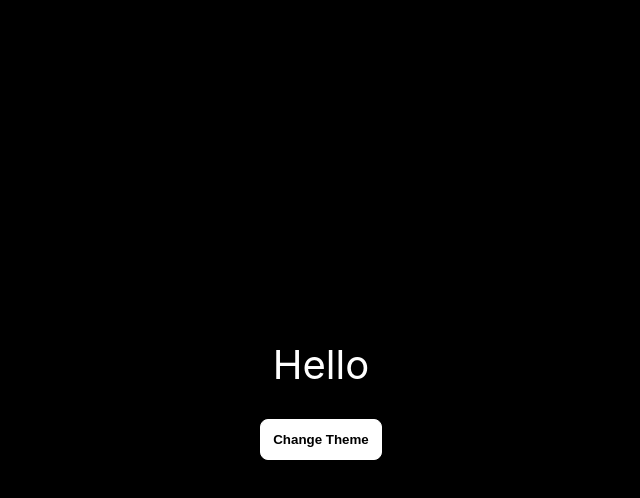
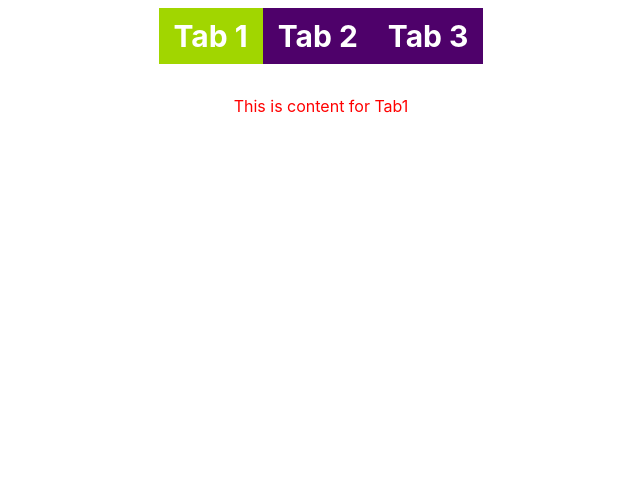
Before and after one commit to Shivani-Kangralkar/reactjs_interview_coding_part1, a React (Create React App) app: page / in a window 1280 px wide. Shown: the top 498 px of the page, without its empty margins (319-959 px from the left). Built offline with nearby package versions, Linux system fonts and the light colour scheme.

Commit message:
custom tabs

```diff
--- a/src/App.js
+++ b/src/App.js
@@ -1,12 +1,14 @@
 
 
 import './App.css';
+
 // import Star from './components/star-rating/Star';
 // import Accordian from './components/accordian/Accordian';
 // import Timer from './components/countdowmTimer/Timer'
 // import FilterProducts from './components/filterCategory/FilterProducts'
 // import ModalTest from './components/custom-modal-popup/ModalTest'
-import LightDark from './components/light-dark-mode/LightDark';
+// import LightDark from './components/light-dark-mode/LightDark';
+import TabParent from './components/custom-tabs/TabParent';
 
 
 
@@ -29,8 +31,10 @@ function App() {
       {/* <ModalTest /> */}
 
       {/* change theme "dark " "light" */}
+      {/* <LightDark/> */}
 
-      <LightDark/>
+      {/* change tab content on tab click */}
+      <TabParent />
     </div>
   );
 }
--- /dev/null
+++ b/src/components/custom-tabs/TabChild.jsx
@@ -0,0 +1,36 @@
+import React, { useState } from 'react'
+import "./tabs.css"
+
+const TabChild = ({tabsContent,onChange}) => {
+
+    const [ currentTabIndex, setCurrentTabIndex ] = useState(0);
+
+
+    const handleTabClick = (getItemIndex) => {
+        // console.log("index",getItemIndex);
+        setCurrentTabIndex(getItemIndex)
+
+        // passed index to parent component
+        onChange(getItemIndex)
+    }
+  return (
+    <div className='wrapper'>
+        <div className='heading'>
+            {tabsContent.map((item,index) => (
+                <div
+                className={`tab-item ${currentTabIndex === index ? "active" : ""}`}
+                onClick={()=>handleTabClick(index)}>
+                    <span className="label">{item.label}</span>
+                </div>
+            ))}
+
+        </div>
+        {/* display content of tabs */}
+
+        <div className="content" style={{ color: "red" }} >{tabsContent[currentTabIndex] && tabsContent[currentTabIndex].content}</div>
+
+    </div>
+  )
+}
+
+export default TabChild
--- /dev/null
+++ b/src/components/custom-tabs/TabParent.jsx
@@ -0,0 +1,33 @@
+import TabChild from './TabChild'
+
+
+// Calling parent to child , than child to parent
+const TabParent = () => {
+
+    const tabs = [
+        {
+            label: "Tab 1",
+            content: <div>This is content for Tab1</div>
+        },
+        {
+            label: "Tab 2",
+            content : <div>This is content for Tab2 </div>
+        },
+        {
+            label: "Tab 3",
+            content: <RandomComponent />
+        }
+    ]
+
+    function RandomComponent () {
+        return <h1>Random text from random function</h1>
+    }
+
+    function handleChange(currentTabIndex){
+        console.log("parent " , currentTabIndex);
+    }
+
+  return <TabChild tabsContent={tabs} onChange={handleChange}/>
+}
+
+export default TabParent
--- /dev/null
+++ b/src/components/custom-tabs/tabs.css
@@ -0,0 +1,34 @@
+.wrapper {
+    padding: 8px;
+  }
+
+  .heading {
+    display: flex;
+    justify-content: center;
+    margin-bottom: 12px;
+  }
+
+  .tab-item {
+    display: inline-flex;
+    font-size: 30px;
+    font-weight: bold;
+    text-align: center;
+    padding: 10px 15px;
+    cursor: pointer;
+    border: none;
+    color: #fff;
+    background: #4e016a;
+  }
+
+  .tab-item.active {
+    border-color: #000;
+    background: #a1d600;
+    color: #fff;
+  }
+
+  .content {
+    padding: 20px 10px;
+    height: 300px;
+    overflow: auto;
+    background-color: #fff;
+  }
```
